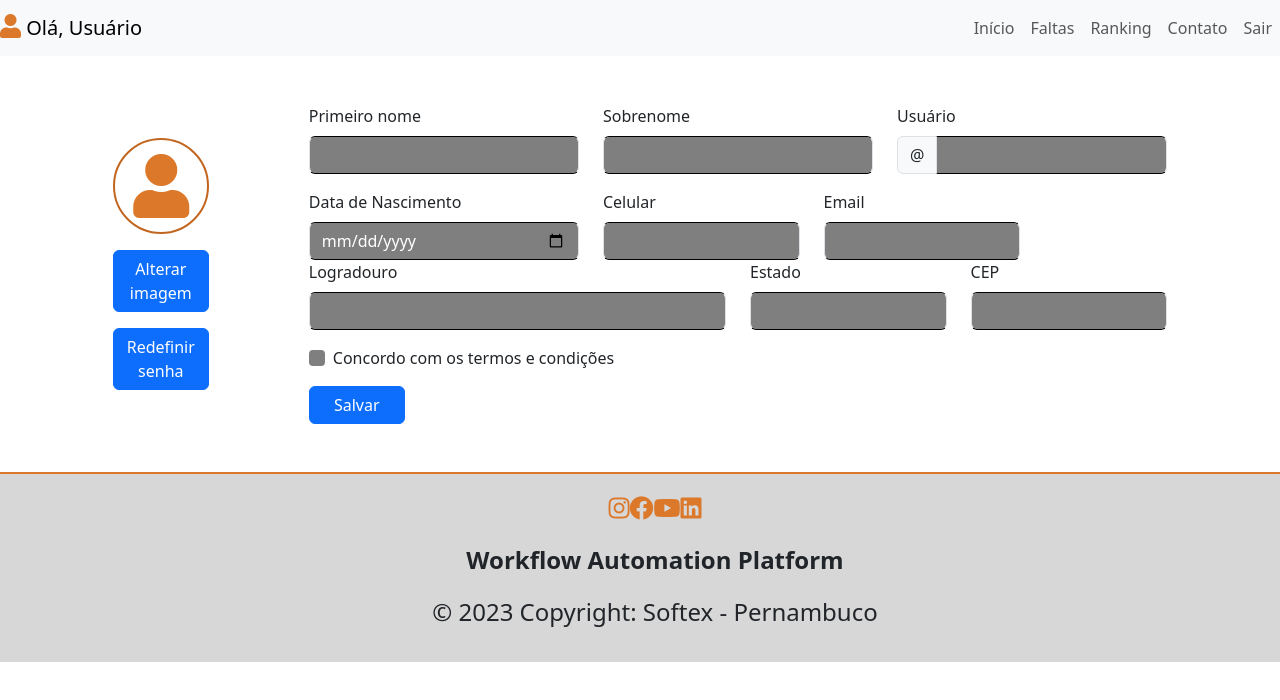
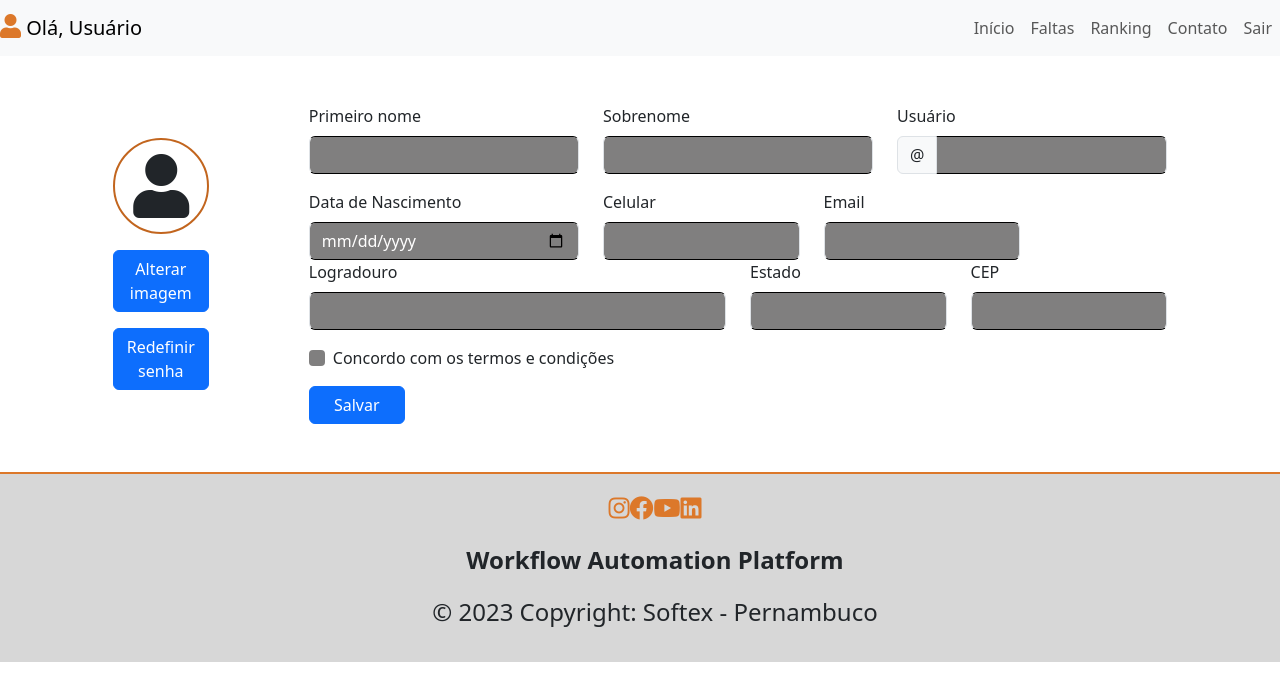
Before and after one commit to Deborahnvaes/workflow-plataform-softex, a React (Create React App) app in the folder plataforma-softex/: page /perfil in a window 1280 px wide. Shown: the top 700 px of the page. Built offline with nearby package versions, Linux system fonts and the light colour scheme.

Commit message:
ajeitando icones

```diff
--- a/package.json
+++ /dev/null
@@ -1,5 +0,0 @@
-{
-  "dependencies": {
-    "axios": "^1.6.4"
-  }
-}
--- a/plataforma-softex/public/index.html
+++ b/plataforma-softex/public/index.html
@@ -5,7 +5,9 @@
   <meta charset="utf-8" />
   <link rel="icon" href="%PUBLIC_URL%/favicon.ico" />
   <meta name="viewport" content="width=device-width, initial-scale=1" />
-  <link rel="stylesheet" href="https://cdnjs.cloudflare.com/ajax/libs/font-awesome/5.15.4/css/all.min.css" integrity="sha512-1ycn6IcaQQ40/MKBW2W4Rhis/DbILU74C1vSrLJxCq57o941Ym01SwNsOMqvEBFlcgUa6xLiPY/NS5R+E6ztJQ==" crossorigin="anonymous" referrerpolicy="no-referrer" />
+  <link rel="stylesheet" href="https://cdnjs.cloudflare.com/ajax/libs/font-awesome/5.15.4/css/all.min.css"
+    integrity="sha512-1ycn6IcaQQ40/MKBW2W4Rhis/DbILU74C1vSrLJxCq57o941Ym01SwNsOMqvEBFlcgUa6xLiPY/NS5R+E6ztJQ=="
+    crossorigin="anonymous" referrerpolicy="no-referrer" />
   <meta name="theme-color" content="#000000" />
   <meta name="description" content="Web site created using create-react-app" />
   <link rel="apple-touch-icon" href="%PUBLIC_URL%/logo192.png" />
--- a/plataforma-softex/src/components/header/Header.jsx
+++ b/plataforma-softex/src/components/header/Header.jsx
@@ -7,7 +7,7 @@ function Header() {
   return (
     <header style={{position: 'relative'}}>
      <Navbar expand="lg" className="bg-body-tertiary" collapseOnSelect>
-        <Navbar.Brand href="#home"><i className='fas fa-user' ></i> Olá, Usuário</Navbar.Brand>
+        <Navbar.Brand href="#home"><i className='fas fa-user icon-header' ></i> Olá, Usuário</Navbar.Brand>
         <Navbar.Toggle aria-controls="basic-navbar-nav" />
         <Navbar.Collapse id="basic-navbar-nav">
           <Nav className="ms-auto">
--- a/plataforma-softex/src/components/header/style.css
+++ b/plataforma-softex/src/components/header/style.css
@@ -1,4 +1,4 @@
-.fas{
+.icon-header{
     color: #DC782A;
     font-size: 1.5rem;
 }
--- a/plataforma-softex/src/components/tela-inicial/style.css
+++ b/plataforma-softex/src/components/tela-inicial/style.css
@@ -30,8 +30,9 @@
 }
 
 .card-icon{
-    font-size: 100rem;
+    font-size: 10rem;
     text-align: center;
+    color: #DC782A;
 }
 
 @media(max-width: 650px) {
```
Also changed, not shown: 1 other file (tests, documents, lock files or other folders).
